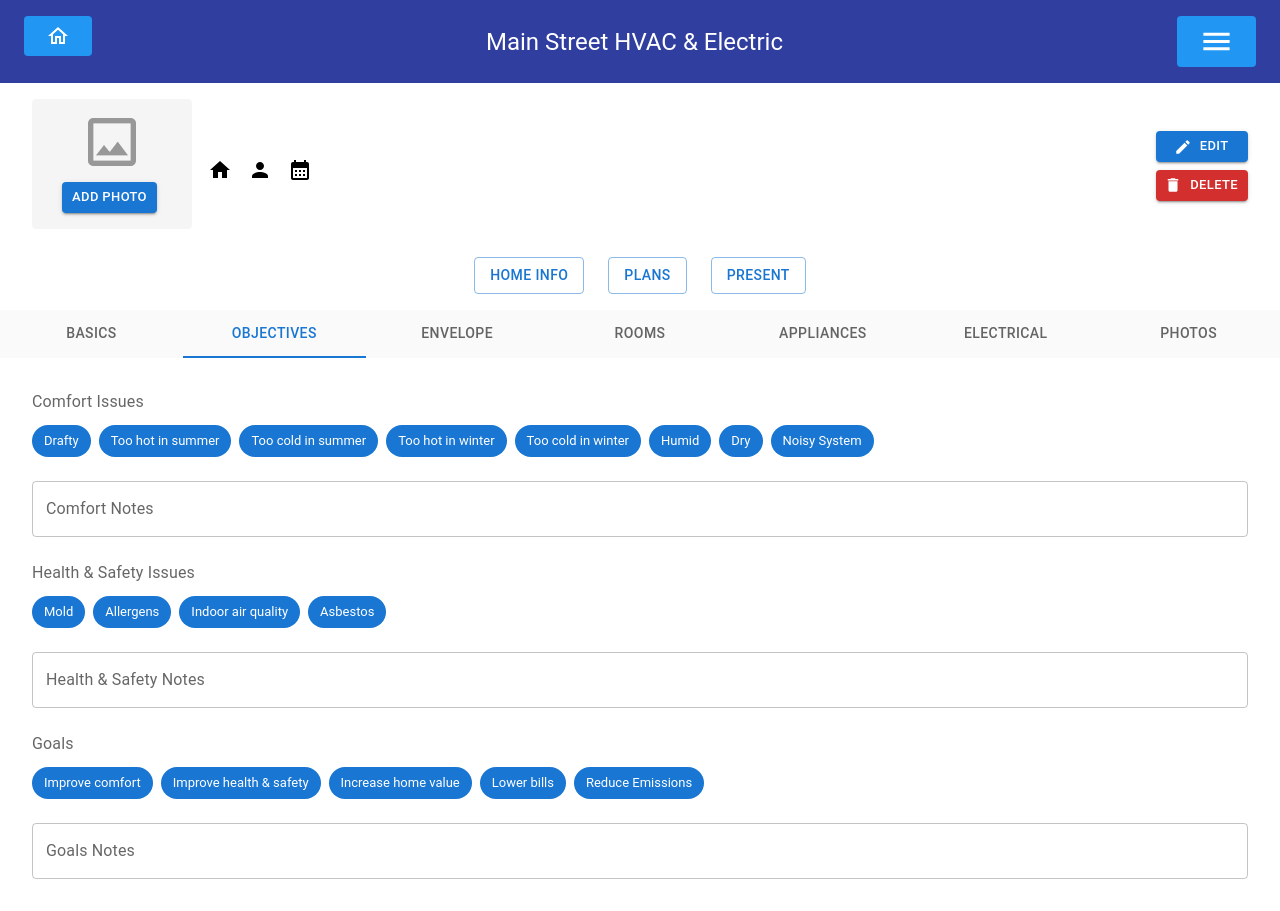
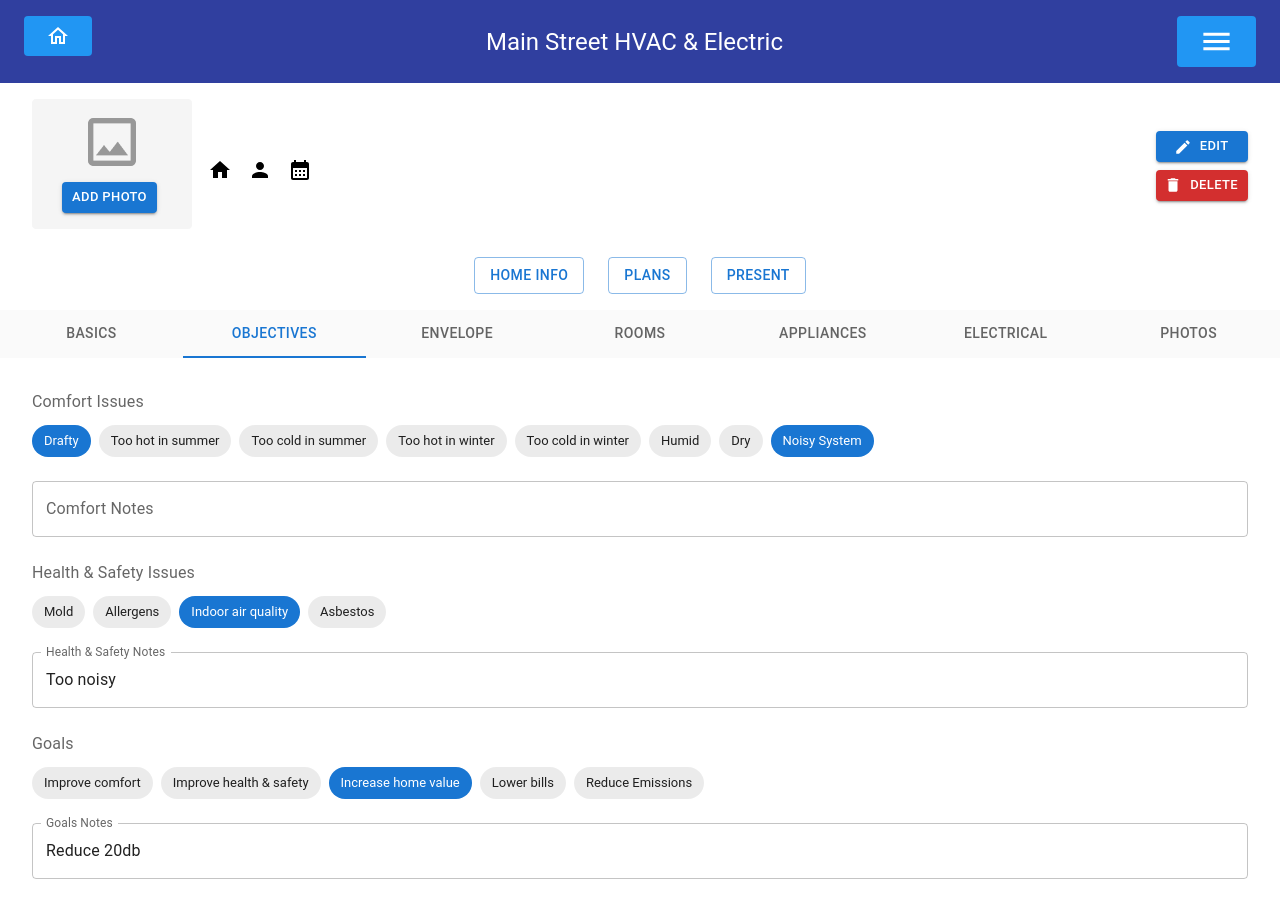
Before and after one commit to Duckling-Homes/duckling-mvp, a Next.js app: page /project/1 in a window 1280 px wide. Both pictures are taken after a click on the tab "OBJECTIVES". Built offline with nearby package versions, Linux system fonts and the light colour scheme; no server answers; the database is empty.

Commit message:
adds Objective mock data and fixes the value of the fields

```diff
--- a/app/project/[id]/Tabs/Objectives.tsx
+++ b/app/project/[id]/Tabs/Objectives.tsx
@@ -1,6 +1,7 @@
 "use client";
 
 import { Chip, FormGroup, FormLabel, TextField } from "@mui/material";
+import { useState } from "react";
 
 const COMFORT_ISSUES = [
   "Drafty",
@@ -28,7 +29,31 @@ const GOALS = [
   "Reduce Emissions",
 ]
 
+const MOCK_DATA = {
+  "Drafty": true,
+  "Too hot in summer": false,
+  "Too cold in summer": false,
+  "Too hot in winter": false,
+  "Too cold in winter": false,
+  "Humid": false,
+  "Dry": false,
+  "Noisy System": true,
+  comfort_notes: "",
+  "Mold": false,
+  "Allergens": false,
+  "Indoor air quality": true,
+  "Asbestos": false,
+  health_safety_notes: "Too noisy",
+  "Improve comfort": false,
+  "Improve health & safety": false,
+  "Increase home value": true,
+  "Lower bills": false,
+  "Reduce emissions": false,
+  goals_notes: "Reduce 20db",
+}
+
 const Objectives = ({ }) => {
+  const [data, setData] = useState(MOCK_DATA)
   return (
     <>
       <form className="objectives">
@@ -47,7 +72,7 @@ const Objectives = ({ }) => {
                   onClick={() => console.log(issue)}
                   label={issue}
                   key={i}
-                  color={"primary"}
+                  color={data[issue] ? "primary" : "default"}
                 />
               ))
             }
@@ -58,6 +83,7 @@ const Objectives = ({ }) => {
             variant="outlined"
             placeholder='Comfort Notes'
             multiline
+            value={data.comfort_notes}
           />
         </FormGroup>
         <FormGroup>
@@ -75,7 +101,7 @@ const Objectives = ({ }) => {
                   onClick={() => console.log(issue)}
                   label={issue}
                   key={i}
-                  color={"primary"}
+                  color={data[issue] ? "primary" : "default"}
                 />
               ))
             }
@@ -86,6 +112,7 @@ const Objectives = ({ }) => {
             variant="outlined"
             placeholder='Health & Safety Notes'
             multiline
+            value={data.health_safety_notes}
           />
         </FormGroup>
         <FormGroup>
@@ -103,7 +130,7 @@ const Objectives = ({ }) => {
                   onClick={() => console.log(goal)}
                   label={goal}
                   key={i}
-                  color={"primary"}
+                  color={data[goal] ? "primary" : "default"}
                 />
               ))
             }
@@ -114,6 +141,7 @@ const Objectives = ({ }) => {
             variant="outlined"
             placeholder='Goals Notes'
             multiline
+            value={data.goals_notes}
           />
         </FormGroup>
       </form>
```
